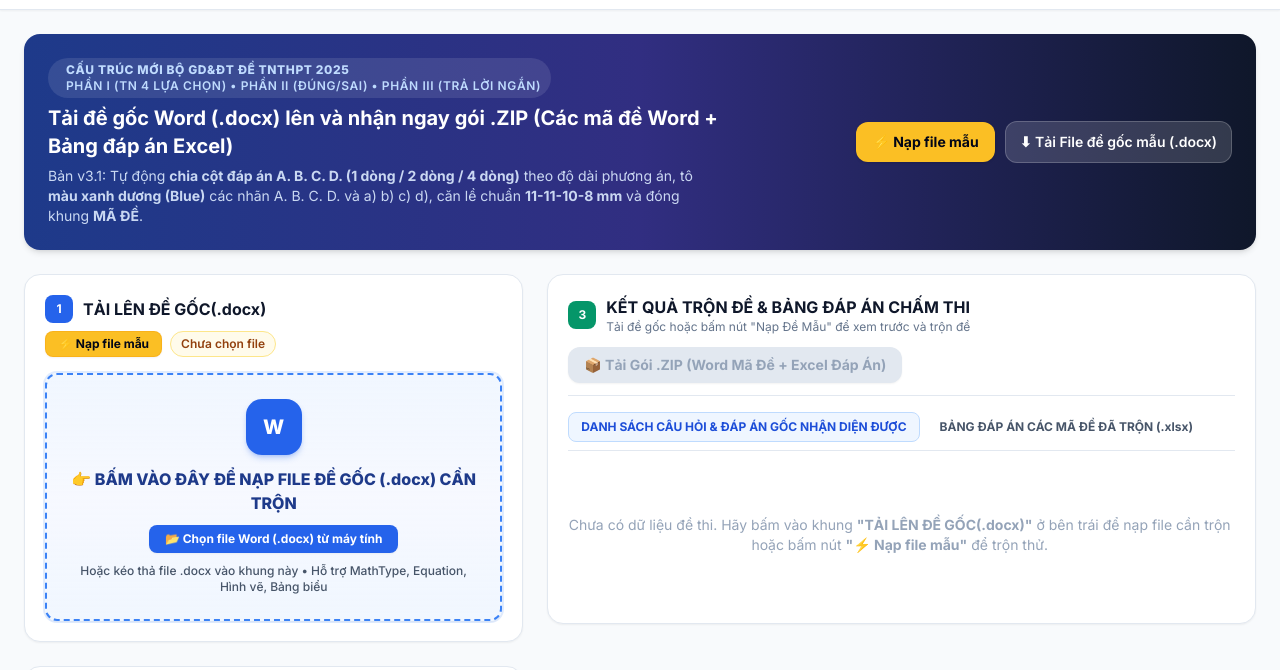
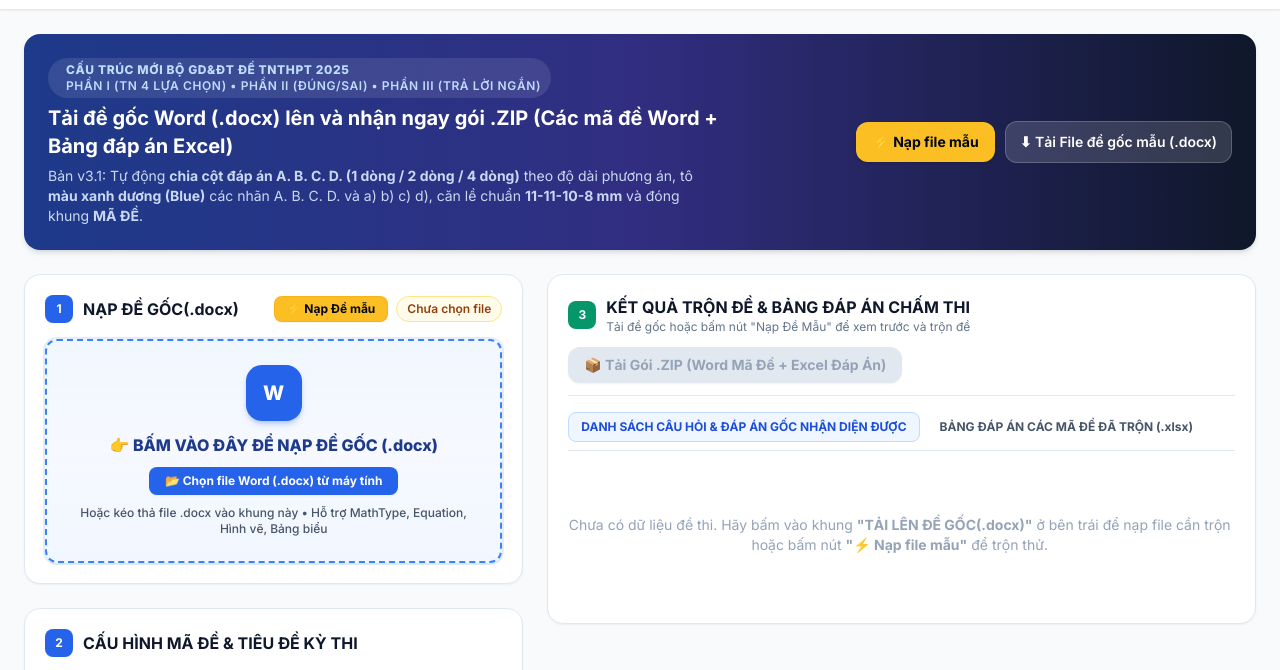
Before and after one commit to vubaovn/tronde, a plain HTML site: page index.html in a window 1280 px wide. Shown: the part 59-729 px from the top of the page. Drawn offline with nearby package versions, Linux system fonts and the light colour scheme.

Commit message:
Update text for file upload section in index.html

```diff
--- a/index.html
+++ b/index.html
@@ -142,11 +142,11 @@
             <div class="flex flex-wrap items-center justify-between gap-2">
               <div class="flex items-center gap-2.5">
                 <span class="w-7 h-7 rounded-lg bg-blue-600 text-white font-bold text-xs flex items-center justify-center">1</span>
-                <h3 class="font-bold text-slate-900 text-sm sm:text-base">TẢI LÊN ĐỀ GỐC(.docx)</h3>
+                <h3 class="font-bold text-slate-900 text-sm sm:text-base">NẠP ĐỀ GỐC(.docx)</h3>
               </div>
               <div class="flex items-center gap-2">
                 <button type="button" id="btnLoadSampleQuick" class="px-3 py-1 rounded-lg bg-amber-400 hover:bg-amber-300 active:bg-amber-500 text-slate-950 font-bold text-xs shadow-sm border border-amber-500/40 transition flex items-center gap-1">
-                  <span>⚡ Nạp file mẫu</span>
+                  <span>⚡ Nạp Đề mẫu</span>
                 </button>
                 <span id="fileStatusBadge" class="text-xs font-semibold px-2.5 py-1 rounded-full bg-amber-50 text-amber-800 border border-amber-200">
                   Chưa chọn file
@@ -161,7 +161,7 @@
                 W
               </div>
               <p class="text-sm sm:text-base font-extrabold text-blue-900 group-hover:text-blue-700" id="dropZoneTitle">
-                👉 BẤM VÀO ĐÂY ĐỂ NẠP FILE ĐỀ GỐC (.docx) CẦN TRỘN
+                👉 BẤM VÀO ĐÂY ĐỂ NẠP ĐỀ GỐC (.docx)
               </p>
               <div class="mt-2.5">
                 <span id="dropZoneActionPill" class="inline-flex items-center gap-1.5 px-4 py-1.5 rounded-lg bg-blue-600 group-hover:bg-blue-700 text-white font-bold text-xs shadow-sm transition">
@@ -3861,7 +3861,5 @@
 
 
 
-
-
 </body>
 </html>
```
